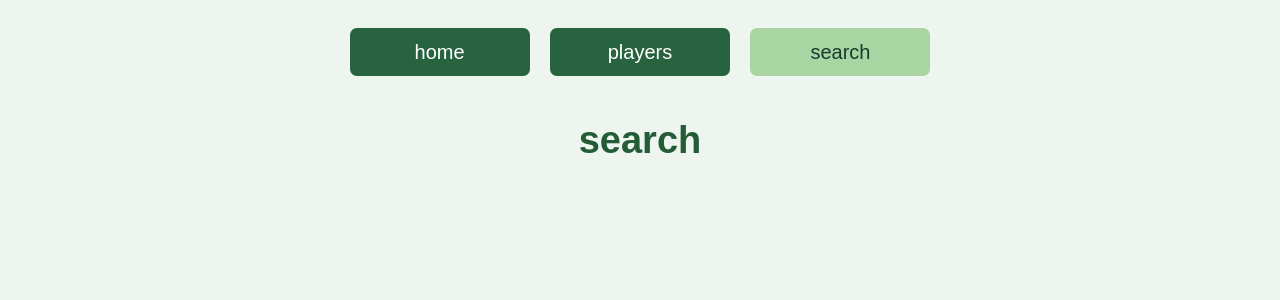
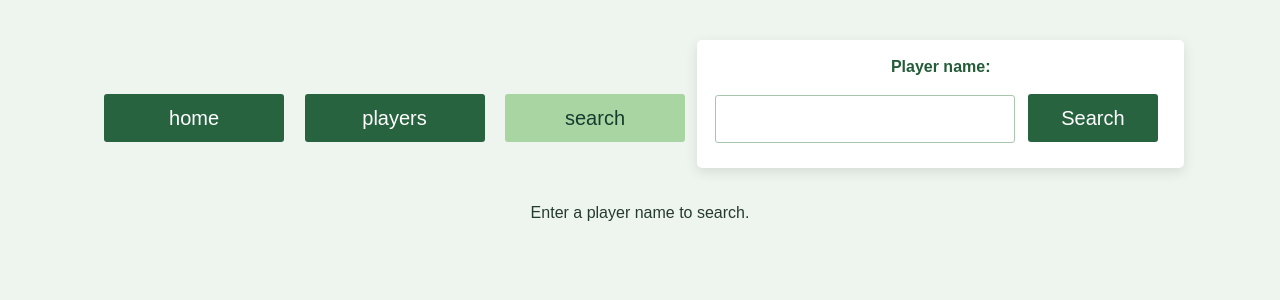
Before and after one commit to aldridged-oop/football_stats_tracker, a Flask app: page /search.html in a window 1280 px wide. Shown: the top 300 px of the page. Run offline with Flask 3, Linux system fonts and the light colour scheme.

Commit message:
Added basic search function

```diff
--- a/app.py
+++ b/app.py
@@ -1,4 +1,4 @@
-from flask import Flask, render_template
+from flask import Flask, render_template, request
 import sqlite3
 
 app = Flask(__name__)
@@ -14,6 +14,7 @@ def home():
            """)
     cursor.execute(sql)
     results = cursor.fetchall()
+    db.close()
     home_list = []
     for item in results:
         home_list.append(item)
@@ -26,13 +27,13 @@ def home():
 def players():
     db = sqlite3.connect("football.db")
     cursor = db.cursor()
-    sql = """
-        SELECT players.player_name, players.age, nations.nation_name
-        FROM players
-        LEFT JOIN nations ON players.nation_id = nations.nation_id"""
+    sql = ("""SELECT players.player_name, players.age, nations.nation_name
+            FROM players
+            LEFT JOIN nations ON players.nation_id = nations.nation_id
+            """)
     cursor.execute(sql)
     player = cursor.fetchall()
-
+    db.close()
 
     return render_template("players.html", send_player = player)
 
@@ -41,9 +42,21 @@ def players():
 
 @app.route("/search.html", methods=["GET", "POST"])
 def search():
+    search_name = request.form.get("player_name", "")
+    results = []
 
+    if search_name:
+        db = sqlite3.connect("football.db")
+        cursor = db.cursor()
+        sql = ("""SELECT player_name
+               FROM players
+               WHERE player_name = ?
+               """)
+        cursor.execute(sql, (search_name,))
+        results = cursor.fetchall()
+        db.close()
 
-    return render_template("search.html")
+    return render_template("search.html", results = results, search_name = search_name)
 
 
 
--- a/static/style.css
+++ b/static/style.css
@@ -13,18 +13,12 @@ h1 {
     font-size: 38px;
 }
 
-button,
-th {
-    background-color: #286340;
-    color: white;
-}
-
 button {
     width: 180px;
     height: 48px;
     margin: 8px;
     border: none;
-    border-radius: 7px;
+    border-radius: 3px;
     background-color: #286340;
     color: white;
     font-size: 20px;
@@ -41,6 +35,35 @@ button:hover {
     background-color: #a8d5a2;
     color: #173b30;
     cursor: default;
+}
+
+form {
+    display: inline-block;
+    margin: 20px auto;
+    padding: 18px;
+    border-radius: 5px;
+    background-color: white;
+    box-shadow: 0 4px 12px #263b3020;
+}
+
+form label {
+    display: block;
+    margin-bottom: 10px;
+    color: #245c38;
+    font-weight: bold;
+}
+
+form input[type="text"] {
+    width: 300px;
+    height: 48px;
+    padding: 10px;
+    border: 1px solid #a8c5ad;
+    border-radius: 3px;
+    font-size: 18px;
+}
+
+form button {
+    width: 130px;
 }
 
 table {
--- a/templates/players.html
+++ b/templates/players.html
@@ -6,7 +6,7 @@
 <body id="player">
 <button class="home" onclick="location.replace('/')">home</button> <button class="player" onclick="location.replace('players.html')" disabled>players</button> <button class="search"  onclick="location.replace('search.html')">search</button>
 
-<h1>players</h1>
+
 
 
 
--- a/templates/search.html
+++ b/templates/search.html
@@ -6,9 +6,29 @@
 <body id="search">
 <button class="home" onclick="location.replace('/')">home</button> <button class="player" onclick="location.replace('players.html')">players</button> <button class="search"  onclick="location.replace('search.html')" disabled>search</button>
 
-<h1>search</h1>
 
+<form action="search.html" method="post">
+    <label for="player_name">Player name:</label>
+    <input type="text" id="player_name" name="player_name" value="{{search_name}}">
+    <button type="submit">Search</button>
+</form>
 
+{% if not search_name %}
+<p>Enter a player name to search.</p>
+{% elif results %}
+<table>
+    <tr>
+        <th>Player name</th>
+    </tr>
+    {% for player in results %}
+    <tr>
+        <td>{{player[0]}}</td>
+    </tr>
+    {% endfor %}
+</table>
+{% else %}
+<p>No player found with that name.</p>
+{% endif %}
 
 </body>
 </html>
```
